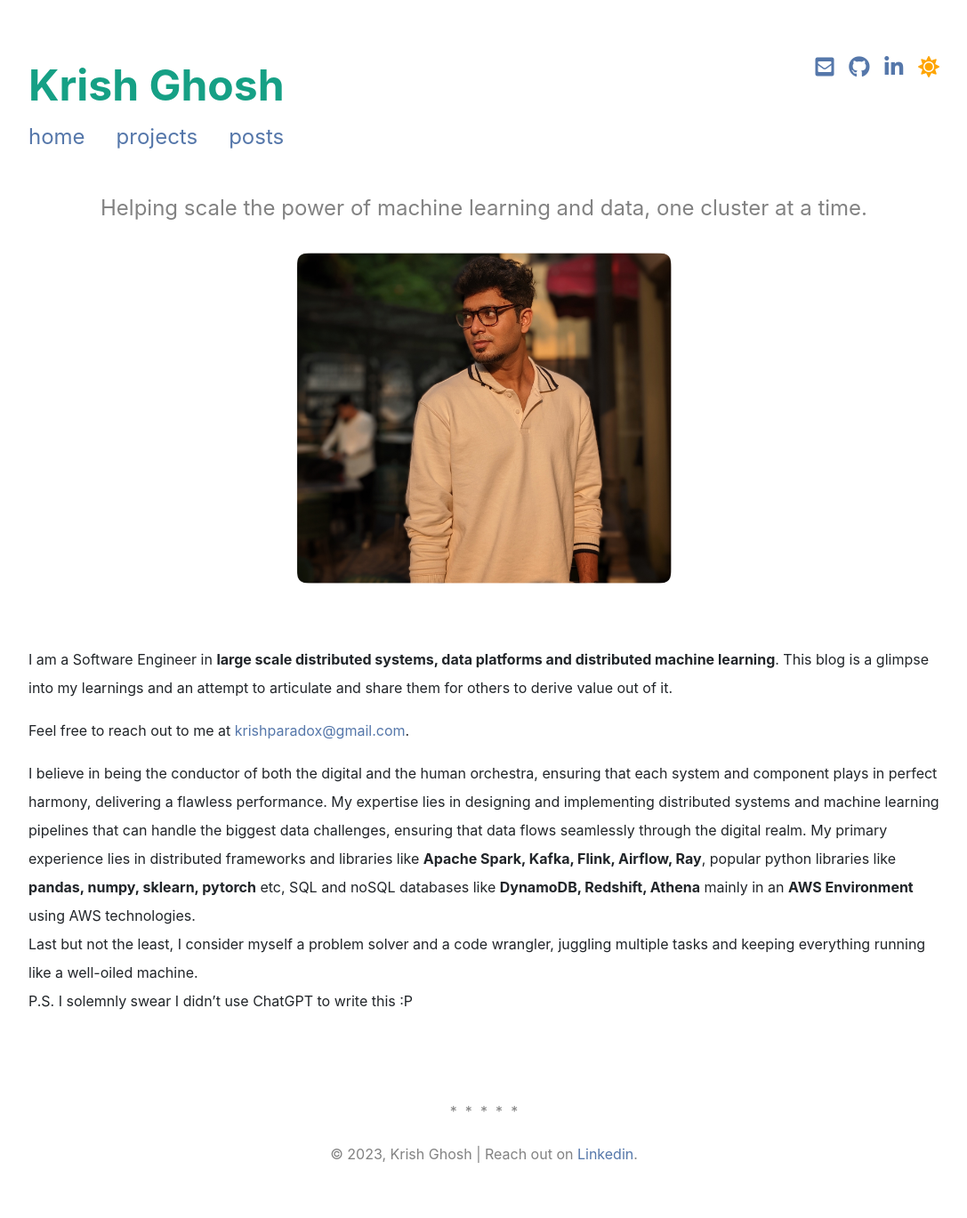
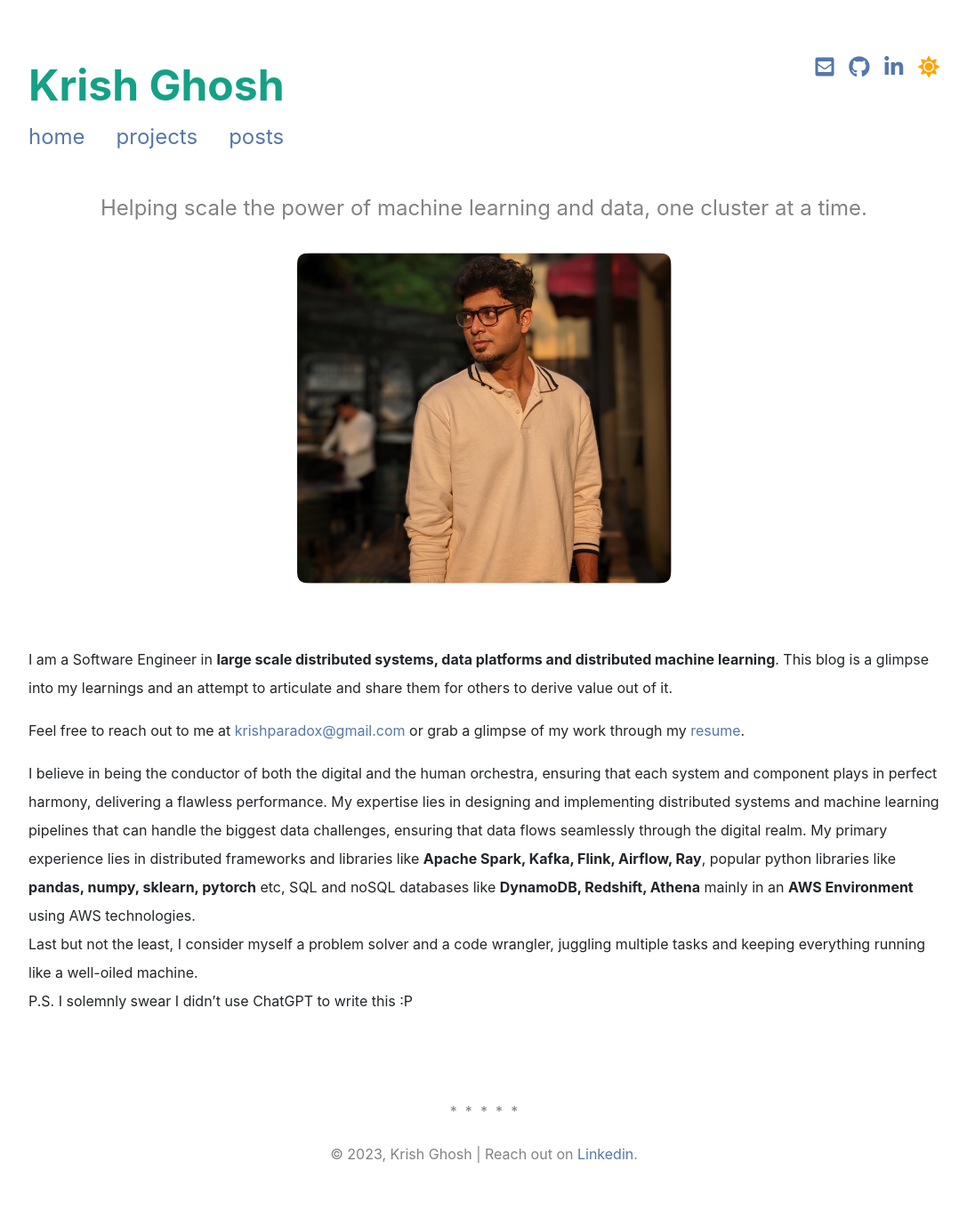
Before and after one commit to krishparadox/krishparadox.github.io, a Jekyll site: the page built from index.md, in a window 1280 px wide. Shown: the whole page at 89% size, without its empty margins (96-1183 px from the left). Built offline with Jekyll 4.4.1, drawn with Linux system fonts in a browser that asks for light colours; nearby versions of some CDN libraries; a style sheet for code colours, icons or effects is not loaded.

Commit message:
Update index.md

```diff
--- a/index.md
+++ b/index.md
@@ -12,7 +12,7 @@ sitemap:
 <br>
 I am a Software Engineer in **large scale distributed systems, data platforms and distributed machine learning**. This blog is a glimpse into my learnings and an attempt to articulate and share them for others to derive value out of it.
 
-Feel free to reach out to me at <krishparadox@gmail.com>.
+Feel free to reach out to me at <krishparadox@gmail.com> or grab a glimpse of my work through my [resume](https://drive.google.com/file/d/1uMFMEgpv-kYwPBCfODloCazZF3BSvcwx/view?usp=share_link).
 
 I believe in being the conductor of both the digital and the human orchestra, ensuring that each system and component plays in perfect harmony, delivering a flawless performance. My expertise lies in designing and implementing distributed systems and machine learning pipelines that can handle the biggest data challenges, ensuring that data flows seamlessly through the digital realm.
 My primary experience lies in distributed frameworks and libraries like **Apache Spark, Kafka, Flink, Airflow, Ray**, popular python libraries like **pandas, numpy, sklearn, pytorch** etc, SQL and noSQL databases like **DynamoDB, Redshift, Athena** mainly in an **AWS Environment** using AWS technologies.
```
